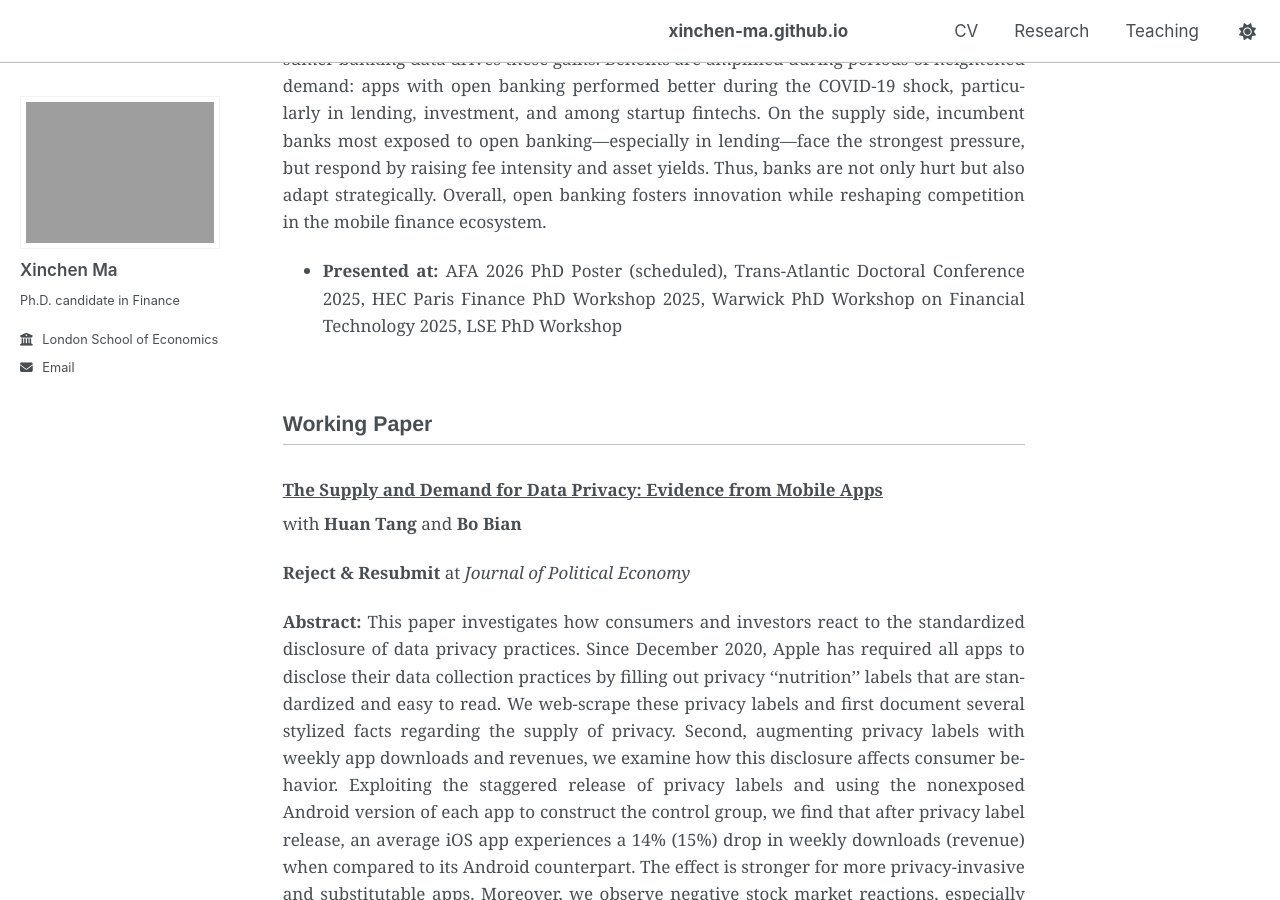
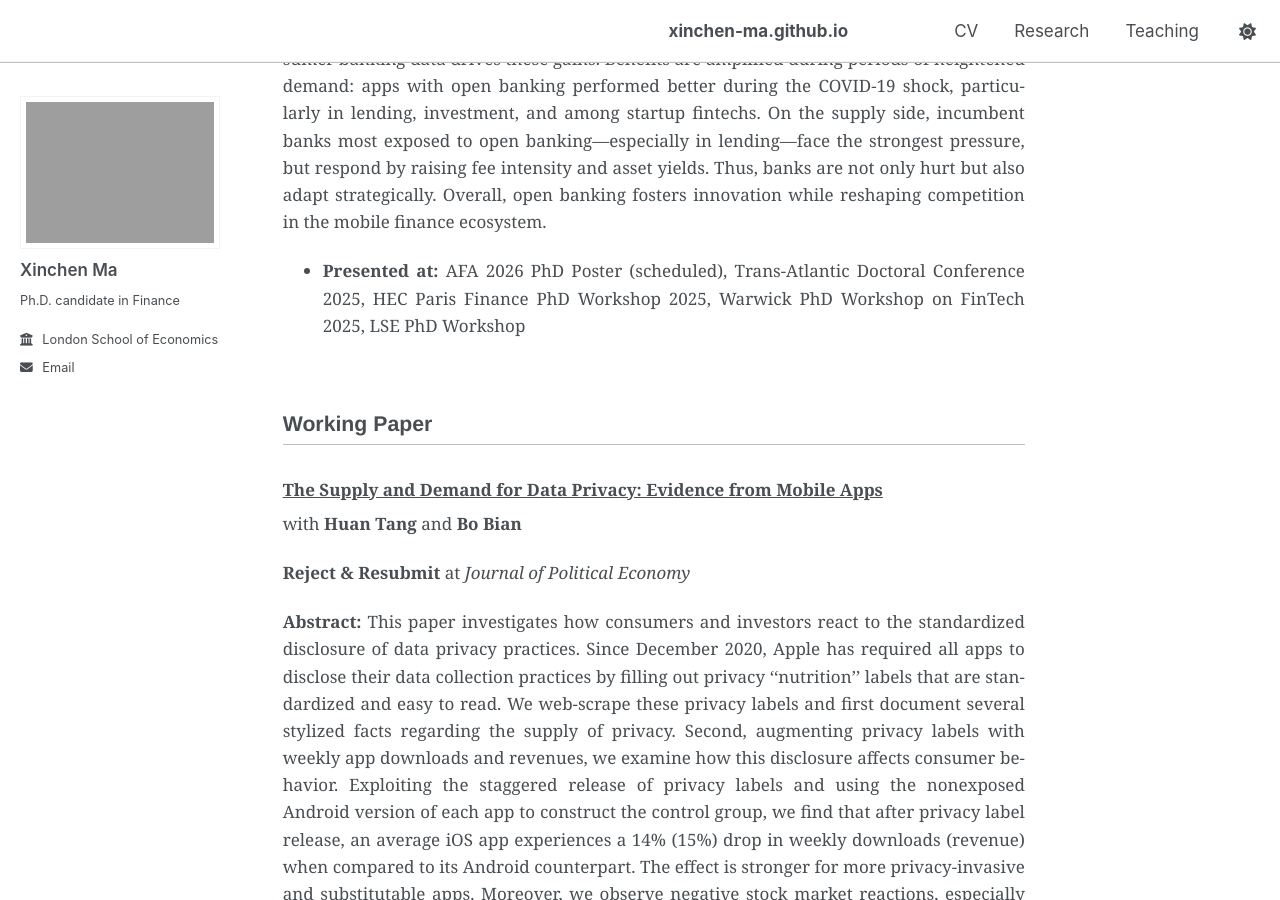
Before and after one commit to xinchen-ma/xinchen-ma.github.io, a Jekyll site: the page built from index.md, in a window 1280 px wide and 900 px high, scrolled down 621 px. Built offline with Jekyll 4.4.1, drawn with Linux system fonts in a browser that asks for light colours; a script that is not in the unit is left out.

Commit message:
Update index.md

```diff
--- a/index.md
+++ b/index.md
@@ -22,7 +22,7 @@ Email: x.ma25[at]lse.ac.uk
 
 **Abstract:** This paper examines the impact of open banking adoption on competition and innovation in digital financial services. I construct a novel dataset by decompiling historical Android app source code to identify open banking API integrations among finance apps in the UK and EU. Linking this with monthly app performance data, I find that adoption significantly increases downloads, user activity, and revenue. Exploiting cross-country variation in authorization status within the same app, I provide causal evidence that access to consumer banking data drives these gains. Benefits are amplified during periods of heightened demand: apps with open banking performed better during the COVID-19 shock, particularly in lending, investment, and among startup fintechs. On the supply side, incumbent banks most exposed to open banking—especially in lending—face the strongest pressure, but respond by raising fee intensity and asset yields. Thus, banks are not only hurt but also adapt strategically. Overall, open banking fosters innovation while reshaping competition in the mobile finance ecosystem.
 
-- **Presented at:** AFA 2026 PhD Poster (scheduled), Trans-Atlantic Doctoral Conference 2025, HEC Paris Finance PhD Workshop 2025, Warwick PhD Workshop on Financial Technology 2025, LSE PhD Workshop
+- **Presented at:** AFA 2026 PhD Poster (scheduled), Trans-Atlantic Doctoral Conference 2025, HEC Paris Finance PhD Workshop 2025, Warwick PhD Workshop on FinTech 2025, LSE PhD Workshop
 
 ## Working Paper
 
```
